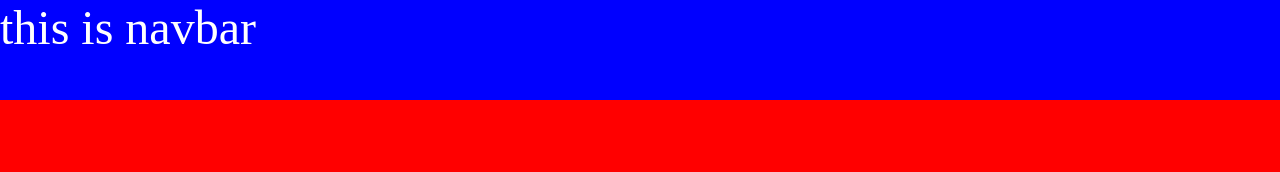
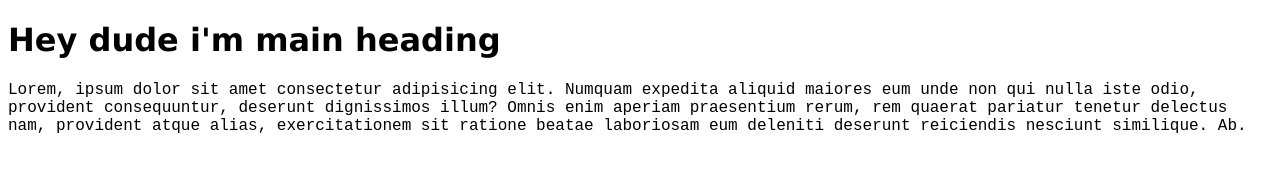
Before and after one commit to sanjith-sanil/HTML-CSS, a plain HTML site: page index.html in a window 1280 px wide. Drawn offline with Linux system fonts and the light colour scheme.

Commit message:
12:11 26072025

```diff
--- a/css/styles.css
+++ b/css/styles.css
@@ -1,16 +1,9 @@
 /*
-mix and match values
+font-size font-family
 */
-*{
-    margin: 0;
+body{
+    font-family: 'Courier New', Courier, monospace;
 }
-.navbar{
-    background: blue;
-    height: 100px;
-    color: white;
-    font-size: 3rem;
+h1{
+    font-family: Verdana, Geneva, Tahoma, sans-serif;
 }
-.banner{
-    background: red;
-    min-height: calc(100vh - 100px);
-}
--- a/index.html
+++ b/index.html
@@ -7,7 +7,8 @@
     <link rel="stylesheet" href="css/styles.css">
 </head>
 <body>
-    <div class="navbar">this is navbar</div>
-    <div class="banner"></div>
+    <h1>Hey dude i'm main heading</h1>
+    <p>Lorem, ipsum dolor sit amet consectetur adipisicing elit. Numquam expedita aliquid maiores eum unde non qui nulla iste odio, provident consequuntur, deserunt dignissimos illum? Omnis enim aperiam praesentium rerum, rem quaerat pariatur tenetur delectus nam, provident atque alias, exercitationem sit ratione beatae laboriosam eum deleniti deserunt reiciendis nesciunt similique. Ab.
+    </p>
 </body>
 </html>
```
